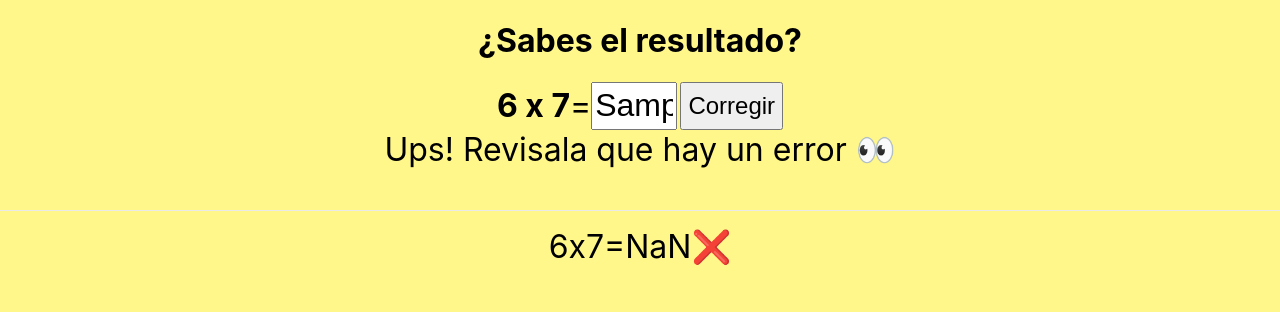
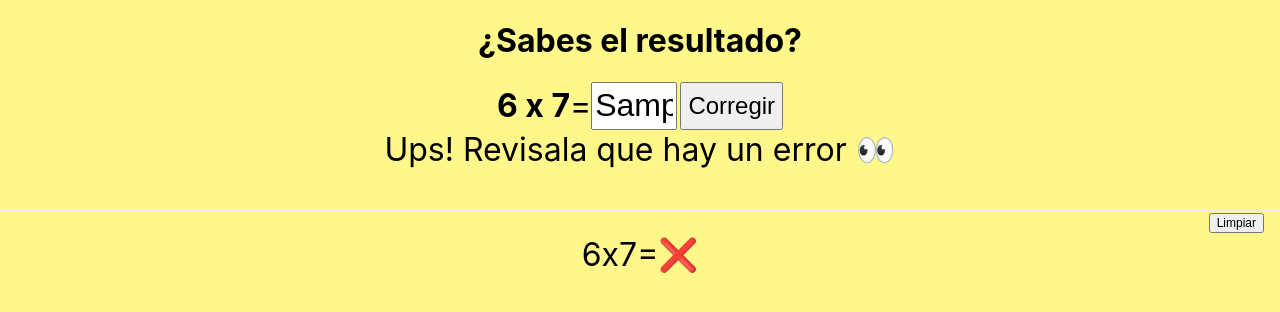
Before and after one commit to ncardeli/math-gym, a React (Create React App) app: page / in a window 1280 px wide. Both pictures are taken after typing "Sample" into the empty fields and a click on the button "Corregir". Shown: the top 312 px of the page. Built offline with nearby package versions, Linux system fonts and the light colour scheme.

Commit message:
Use localStorage to store history

```diff
--- a/src/App.css
+++ b/src/App.css
@@ -45,8 +45,17 @@ button {
 .history {
 	margin-top: 2rem;
 	border-top: 1px solid #eaeaea;
-	padding-top: 1rem;
+	padding-top: 1.5rem;
 	display: flex;
 	flex-direction: column;
 	align-items: center;
+	position: relative;
 }
+
+.history-clear {
+	height: auto;
+	font-size: 0.75rem;
+	position: absolute;
+	right: 1rem;
+	top: 0.125rem;
+}
--- a/src/App.js
+++ b/src/App.js
@@ -1,5 +1,6 @@
 import React from "react";
 import "./App.css";
+import useLocalStorage from "./useLocalStorage";
 
 const STATUS_OK = "ok";
 const STATUS_ERROR = "error";
@@ -12,7 +13,8 @@ function App() {
 	});
 	const [result, setResult] = React.useState("");
 	const [operationStatus, setOperationStatus] = React.useState(STATUS_WAITING);
-	const [history, setHistory] = React.useState([]);
+	const [history, setHistory] = useLocalStorage("math-gym-history", "[]");
+	const historyArray = JSON.parse(history);
 
 	const handleFormSubmit = (event) => {
 		event.preventDefault();
@@ -27,11 +29,15 @@ function App() {
 		} else {
 			setOperationStatus(STATUS_ERROR);
 		}
-		setHistory((history) => [
-			[operands.left, operands.right, numericResult],
-			...history,
-		]);
+		setHistory((history) =>
+			JSON.stringify([
+				[operands.left, operands.right, numericResult],
+				...JSON.parse(history),
+			])
+		);
 	};
+
+	const handleHistoryClearClick = () => setHistory("[]");
 
 	return (
 		<div className="App">
@@ -62,12 +68,23 @@ function App() {
 				{operationStatus === STATUS_WAITING && ""}
 			</div>
 			<div className="history">
-				{history.map(([historyLeft, historyRight, historyResult], index) => (
-					<div className="operation" key={index}>
-						{historyLeft}x{historyRight}={historyResult}
-						{historyResult === historyLeft * historyRight ? "✅" : "❌"}
-					</div>
-				))}
+				{historyArray.length > 0 && (
+					<button
+						className="history-clear"
+						type="button"
+						onClick={handleHistoryClearClick}
+					>
+						Limpiar
+					</button>
+				)}
+				{historyArray.map(
+					([historyLeft, historyRight, historyResult], index) => (
+						<div className="operation" key={index}>
+							{historyLeft}x{historyRight}={historyResult}
+							{historyResult === historyLeft * historyRight ? "✅" : "❌"}
+						</div>
+					)
+				)}
 			</div>
 		</div>
 	);
--- /dev/null
+++ b/src/useLocalStorage.js
@@ -0,0 +1,40 @@
+import { useState } from "react";
+
+// Hook
+function useLocalStorage(key, initialValue) {
+	// State to store our value
+	// Pass initial state function to useState so logic is only executed once
+	const [storedValue, setStoredValue] = useState(() => {
+		try {
+			// Get from local storage by key
+			const item = window.localStorage.getItem(key);
+			// Parse stored json or if none return initialValue
+			return item ? JSON.parse(item) : initialValue;
+		} catch (error) {
+			// If error also return initialValue
+			console.log(error);
+			return initialValue;
+		}
+	});
+
+	// Return a wrapped version of useState's setter function that ...
+	// ... persists the new value to localStorage.
+	const setValue = (value) => {
+		try {
+			// Allow value to be a function so we have same API as useState
+			const valueToStore =
+				value instanceof Function ? value(storedValue) : value;
+			// Save state
+			setStoredValue(valueToStore);
+			// Save to local storage
+			window.localStorage.setItem(key, JSON.stringify(valueToStore));
+		} catch (error) {
+			// A more advanced implementation would handle the error case
+			console.log(error);
+		}
+	};
+
+	return [storedValue, setValue];
+}
+
+export default useLocalStorage;
```
